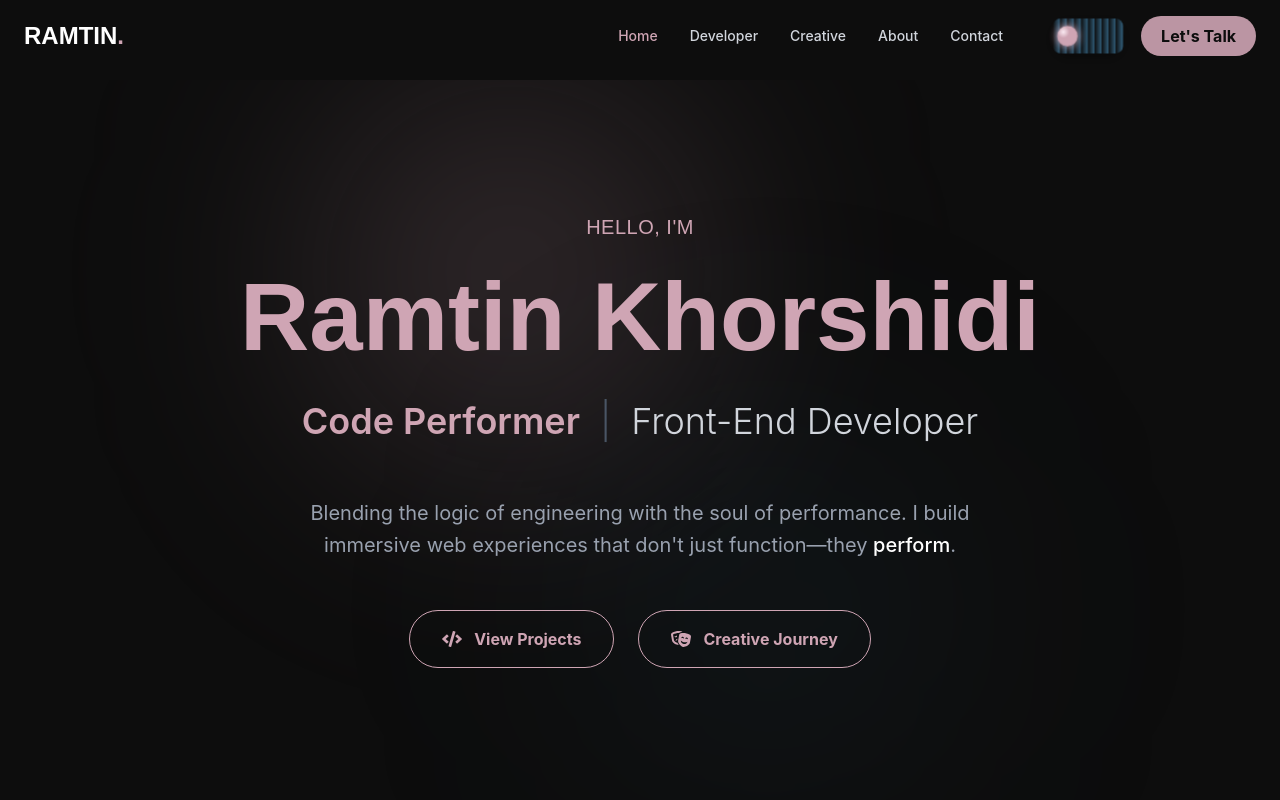
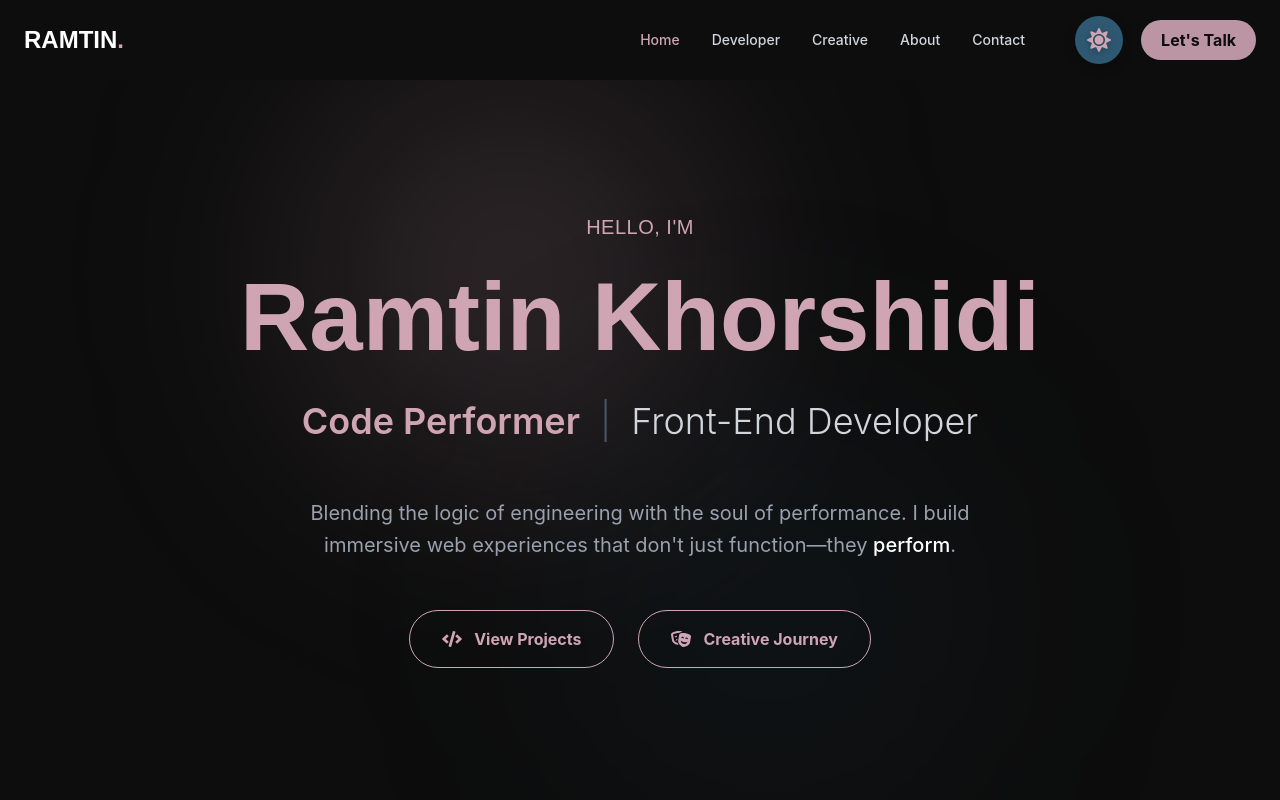
Before and after one commit to RamtinKhorshidi/MyPersonal-WebPage, a React (Vite) app: page / in a window 1280 px wide. Shown: the top 800 px of the page. Built offline with nearby package versions, Linux system fonts and the light colour scheme.

Commit message:
Add Forest and Clay themes with 4-way toggle

```diff
--- a/src/components/ThemeToggle.css
+++ b/src/components/ThemeToggle.css
@@ -1,14 +1,13 @@
 /* ThemeToggle.css */
 
-:root {
-    --dur: 500ms;
-}
-
-/* Container scaling to fit navbar */
+/* Wrapper to maintain positioning and scaling */
 .toggle-scale-wrapper {
-    /* Physical dimensions in the flex layout */
-    width: 70px;
-    height: 35px;
+    /* Fits nicely in navbar */
+    /* Was 70px x 35px */
+    /* Let's make it a square or circle for the new design? Or keeping pill? */
+    /* Let's make it a compact circle/pill */
+    width: 48px;
+    height: 48px;
     position: relative;
     display: flex;
     align-items: center;
@@ -16,200 +15,49 @@
     margin: 0 10px;
 }
 
-.toggle-wrapper {
-    /* The detailed component is 200x100, so we scale it down */
-    position: absolute;
-    top: 50%;
-    left: 50%;
-    width: 200px;
-    height: 100px;
-    transform: translate(-50%, -50%) scale(0.35);
-    /* Scale 200px down to 70px */
+.theme-btn {
+    width: 100%;
+    height: 100%;
+    border-radius: 50%;
+    border: none;
+    background: var(--color-surface);
+    color: var(--color-primary);
+    cursor: pointer;
+    position: relative;
+    overflow: hidden;
+    display: flex;
+    align-items: center;
+    justify-content: center;
+    transition: all 0.3s ease;
+    box-shadow: 0 4px 12px rgba(0, 0, 0, 0.2);
 
-    display: grid;
-    place-items: center;
-    perspective: 200px;
-    transform-style: preserve-3d;
+    /* Subtle border glow driven by theme */
+    border: 2px solid var(--color-border);
 }
 
-/* The Stripes Container */
-.flexDiv {
+.theme-btn:hover {
+    transform: scale(1.1);
+    box-shadow: 0 0 15px var(--color-primary);
+    border-color: var(--color-primary);
+}
+
+.theme-icon-wrapper {
     position: absolute;
+    top: 0;
+    left: 0;
+    width: 100%;
+    height: 100%;
     display: flex;
     align-items: center;
-    width: 200px;
-    height: 100px;
-    pointer-events: none;
-    transform-style: preserve-3d;
-    border-radius: 50px;
-    /* Shadow for depth */
-    box-shadow: 0 10px 20px rgba(0, 0, 0, 0.3);
+    justify-content: center;
+    transition: transform 0.5s cubic-bezier(0.68, -0.55, 0.27, 1.55), opacity 0.3s;
 }
 
-.flexDiv div {
-    position: relative;
-    height: 100%;
-    width: 10%;
+/* Animations for cycling */
+/* We will handle entering/exiting via React state or simple CSS classes if possible */
+/* But given the cycle, simpler to let React render the active icon and animate its mounting */
 
-    /* DEFAULT (LIGHT MODE / UNCHECKED) - Onyx / Baltic Blue Gradient */
-    /* Using your palette: Onyx -> Baltic Blue */
-    background-image: linear-gradient(to right, #0d0d0d 0%, #2f5973 90%, #2f5973 100%);
-
-    perspective: 200px;
-    transform-style: preserve-3d;
-    transition: transform var(--dur) ease-in-out, background-image var(--dur) ease-in-out;
-
-    /* Ensure no gaps */
-    margin-left: -1px;
-    width: calc(10% + 2px);
+.theme-icon {
+    font-size: 1.5rem;
+    filter: drop-shadow(0 2px 4px rgba(0, 0, 0, 0.3));
 }
-
-/* Reset margins for first */
-/* Reset margins for first and add rounding */
-.flexDiv div:first-child {
-    margin-left: 0;
-    border-radius: 50px 0 0 50px;
-}
-
-/* Add rounding to last child */
-.flexDiv div:last-child {
-    border-radius: 0 50px 50px 0;
-}
-
-/* CHECKED STATE (DARK MODE) */
-.toggleMe:checked~.flexDiv div {
-    transform: rotateX(180deg);
-    /* Dark Mode Gradient: Egyptian Blue -> Federal Blue */
-    background-image: linear-gradient(to right, #28369e 0%, #050531 90%, #050531 100%);
-}
-
-.toggleMe:checked~.flexDiv div::after {
-    transform: rotateX(0deg) translateZ(calc(var(--dur) * 2));
-}
-
-/* The Input Trigger */
-.toggleMe {
-    width: 100%;
-    height: 100%;
-    margin: 0;
-    cursor: pointer;
-    opacity: 0;
-    z-index: 99;
-    position: absolute;
-    /* Ensure it covers the scaled area */
-    top: 0;
-    left: 0;
-}
-
-/* The Animated Orbs */
-.circle,
-.circleOther {
-    position: absolute;
-    width: 50px;
-    height: 50px;
-    z-index: 2;
-    pointer-events: none;
-    border-radius: 50%;
-    transition: box-shadow var(--dur) ease-in-out;
-
-    animation: circleAnim var(--dur) linear forwards;
-    /* Default position (Unchecked) */
-    transform: translateZ(30px) translateX(-45px);
-}
-
-/* Circle 1: The SUN (Visible in Light Mode / Unchecked) - NOW PINK ORCHID */
-.circle {
-    /* Pink Orchid Gradient */
-    background: radial-gradient(circle at 30% 30%, #fcecf4 0%, #cfa5b4 30%, #cfa5b4 100%);
-    box-shadow: 0 0 20px #cfa5b4;
-}
-
-/* Circle 2: The MOON (Visible in Dark Mode / Checked) */
-.circleOther {
-    /* Moon Gradient: Whiteish -> Slate */
-    background: radial-gradient(circle at 30% 30%, #ffffff 0%, #e2e8f0 30%, #94a3b8 100%);
-    box-shadow: 0 0 15px rgba(255, 255, 255, 0.5);
-    animation-name: circleAnimOther;
-    transform: translateZ(-30px) translateX(-45px);
-}
-
-/* Animation Triggers */
-.toggleMe:checked~.circle {
-    animation-name: circleReturn;
-    animation-play-state: running;
-}
-
-.toggleMe:checked~.circleOther {
-    animation-name: circleReturnOther;
-    animation-play-state: running;
-}
-
-/* Keyframes - Adapted to maintain Z-index logic */
-
-/* Move Sun to Back */
-@keyframes circleAnim {
-    0% {
-        transform: translateZ(30px) translateX(-50px);
-        z-index: 2;
-    }
-
-    50% {
-        transform: translateZ(0) translateX(0) translateY(35px) scale(0.8);
-    }
-
-    100% {
-        transform: translateZ(-30px) translateX(50px);
-        z-index: 0;
-    }
-}
-
-/* Bring Sun to Front */
-@keyframes circleReturn {
-    0% {
-        transform: translateZ(-30px) translateX(50px);
-        z-index: 0;
-    }
-
-    50% {
-        transform: translateZ(0) translateX(0) translateY(35px) scale(0.8);
-    }
-
-    100% {
-        transform: translateZ(30px) translateX(-50px);
-        z-index: 2;
-    }
-}
-
-/* Move Moon to Front */
-@keyframes circleAnimOther {
-    0% {
-        transform: translateZ(-30px) translateX(-50px);
-        z-index: 0;
-    }
-
-    50% {
-        transform: translateZ(0) translateX(0) translateY(-35px) scale(0.8);
-    }
-
-    100% {
-        transform: translateZ(30px) translateX(50px);
-        z-index: 2;
-    }
-}
-
-/* Move Moon to Back */
-@keyframes circleReturnOther {
-    0% {
-        transform: translateZ(30px) translateX(50px);
-        z-index: 2;
-    }
-
-    50% {
-        transform: translateZ(0) translateX(0) translateY(-35px) scale(0.8);
-    }
-
-    100% {
-        transform: translateZ(-30px) translateX(-50px);
-        z-index: 0;
-    }
-}
--- a/src/components/ThemeToggle.tsx
+++ b/src/components/ThemeToggle.tsx
@@ -1,39 +1,52 @@
 import { useTheme } from '../context/ThemeContext';
+import { FaMoon, FaSun, FaLeaf, FaLayerGroup } from 'react-icons/fa';
+import { motion, AnimatePresence } from 'framer-motion';
 import './ThemeToggle.css';
 
 const ThemeToggle = () => {
     const { theme, toggleTheme } = useTheme();
 
+    // Map themes to Icons
+    // Dark -> Moon
+    // Light -> Sun
+    // Forest -> Leaf
+    // Clay -> Layers/Stack
+    const getIcon = () => {
+        switch (theme) {
+            case 'dark':
+                return <FaMoon className="theme-icon text-primary" />;
+            case 'light':
+                return <FaSun className="theme-icon text-primary" />;
+            case 'forest':
+                return <FaLeaf className="theme-icon text-primary" />;
+            case 'clay':
+                return <FaLayerGroup className="theme-icon text-primary" />;
+            default:
+                return <FaMoon className="theme-icon text-primary" />;
+        }
+    };
+
     return (
         <div className="toggle-scale-wrapper">
-            <div className="toggle-wrapper" title="Toggle Light/Dark Theme">
-                <input
-                    type="checkbox"
-                    className="toggleMe"
-                    checked={theme === 'dark'}
-                    onChange={toggleTheme}
-                    aria-label="Toggle Theme"
-                />
-
-                {/* The Sun (Visible in Light Mode / Unchecked) */}
-                <div className="circle"></div>
-
-                {/* The Moon (Visible in Dark Mode / Checked) */}
-                <div className="circleOther"></div>
-
-                <div className="flexDiv">
-                    <div style={{ transitionDelay: '0ms' }}></div>
-                    <div style={{ transitionDelay: '20ms' }}></div>
-                    <div style={{ transitionDelay: '40ms' }}></div>
-                    <div style={{ transitionDelay: '60ms' }}></div>
-                    <div style={{ transitionDelay: '80ms' }}></div>
-                    <div style={{ transitionDelay: '100ms' }}></div>
-                    <div style={{ transitionDelay: '120ms' }}></div>
-                    <div style={{ transitionDelay: '140ms' }}></div>
-                    <div style={{ transitionDelay: '160ms' }}></div>
-                    <div style={{ transitionDelay: '180ms' }}></div>
-                </div>
-            </div>
+            <button
+                onClick={toggleTheme}
+                className="theme-btn"
+                aria-label={`Switch theme (current: ${theme})`}
+                title="Cycle Theme"
+            >
+                <AnimatePresence mode="wait">
+                    <motion.div
+                        key={theme}
+                        initial={{ y: -20, opacity: 0, rotate: -90 }}
+                        animate={{ y: 0, opacity: 1, rotate: 0 }}
+                        exit={{ y: 20, opacity: 0, rotate: 90 }}
+                        transition={{ duration: 0.2 }}
+                        className="theme-icon-wrapper"
+                    >
+                        {getIcon()}
+                    </motion.div>
+                </AnimatePresence>
+            </button>
         </div>
     );
 };
--- a/src/context/ThemeContext.tsx
+++ b/src/context/ThemeContext.tsx
@@ -1,7 +1,7 @@
 import { createContext, useContext, useEffect, useState } from 'react';
 import type { ReactNode } from 'react';
 
-type Theme = 'dark' | 'light';
+type Theme = 'dark' | 'light' | 'forest' | 'clay';
 
 interface ThemeContextType {
     theme: Theme;
@@ -29,15 +29,19 @@ export const ThemeProvider = ({ children }: { children: ReactNode }) => {
     useEffect(() => {
         const root = window.document.documentElement;
 
-        // Remove both classes to ensure clean switch (if using class strategy)
-        // But we are using data-theme attribute strategy for CSS variables
+        // Clean up previous attributes just in case
         root.setAttribute('data-theme', theme);
         localStorage.setItem('theme', theme);
 
     }, [theme]);
 
     const toggleTheme = () => {
-        setTheme((prev) => (prev === 'dark' ? 'light' : 'dark'));
+        setTheme((prev) => {
+            if (prev === 'dark') return 'light';
+            if (prev === 'light') return 'forest';
+            if (prev === 'forest') return 'clay';
+            return 'dark'; // clay -> dark
+        });
     };
 
     return (
--- a/src/index.css
+++ b/src/index.css
@@ -86,6 +86,62 @@
     --color-text-muted: rgba(207, 165, 180, 0.6);
   }
 
+  [data-theme='forest'] {
+    /* THEME 3 - Ink Black / Pine Teal / Peach Glow */
+    /* Nature-inspired, organic, and welcoming */
+
+    /* Background: Ink Black (Deep Green-Black) */
+    --color-background: #081917;
+
+    /* Surface: Pine Teal (Deep Green) */
+    --color-surface: #094c41;
+
+    /* Primary: Peach Glow (Warm Orange-Pink) */
+    --color-primary: #fcb790;
+
+    /* Secondary: Pine Teal */
+    --color-secondary: #094c41;
+
+    /* Accent: Peach Glow */
+    --color-accent: #fcb790;
+
+    /* Border: Pine Teal (Alpha) */
+    --color-border: rgba(9, 76, 65, 0.4);
+
+    /* Text: Soft White/Peach */
+    --color-text-base: #e2e8f0;
+    --color-text-heading: #fcb790;
+    --color-text-muted: rgba(252, 183, 144, 0.6);
+  }
+
+  [data-theme='clay'] {
+    /* THEME 4 - Onyx / Clay Soil / Ash Grey */
+    /* Industrial, earthy, and modern */
+
+    /* Background: Onyx (Deep Black) */
+    --color-background: #0d0d0d;
+
+    /* Surface: Dark Clay/Brown Mix (Custom dark blend) */
+    --color-surface: #1a1a1a;
+
+    /* Primary: Clay Soil (Deep Red-Brown) */
+    --color-primary: #874138;
+
+    /* Secondary: Ash Grey (Cool Blue-Grey) */
+    --color-secondary: #9bbfbf;
+
+    /* Accent: Ash Grey */
+    --color-accent: #9bbfbf;
+
+    /* Border: Clay Soil (Alpha) */
+    --color-border: rgba(135, 65, 56, 0.4);
+
+    /* Text: Ash Grey */
+    --color-text-base: #9bbfbf;
+    --color-text-heading: #e2e8f0;
+    --color-text-muted: rgba(155, 191, 191, 0.6);
+  }
+
   body {
     background-color: var(--color-background);
     color: var(--color-text-base);
```
